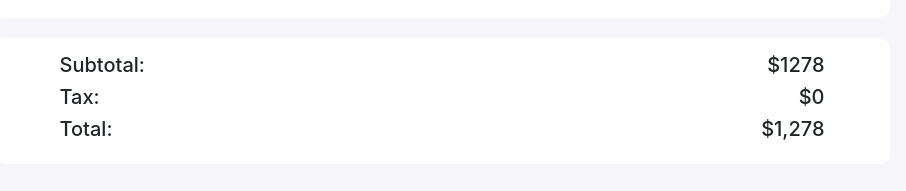
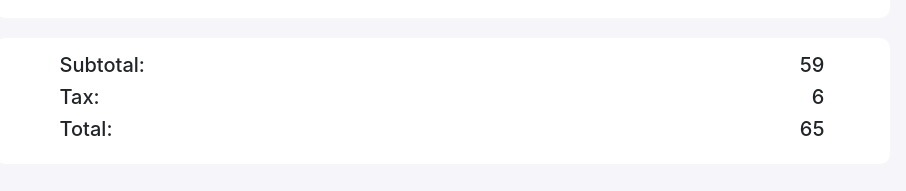
Before and after one commit to jubayerr/shopping-cart, a plain HTML site: page index.html in a window 1280 px wide. Both pictures are taken after a click on the button 748 px from the left and 242 px from the top of the page. Shown: the part 491-682 px from the top of the page, without its empty margins (198-1104 px from the left). Drawn offline with nearby package versions, Linux system fonts and the light colour scheme.

Commit message:
project done

```diff
--- a/index.html
+++ b/index.html
@@ -69,9 +69,9 @@
                      </div>
 
                      <div class="col-md-4 status">
-                        <h5>$<span id="totalProductAmount">1278</span></h5>
-                        <h5>$0</h5>
-                        <h5>$1,278</h5>
+                        <h5 id="total-price">$1278</h5>
+                        <h5 id="tax">$0</h5>
+                        <h5 id="total">$1278</h5>
                      </div>
                   </div>
                </div>
--- a/index.js
+++ b/index.js
@@ -17,4 +17,18 @@ function handleProductValue(product, isIncrease) {
         productTotal = productNewCount * 59;
     }
     document.getElementById(product + '-total').innerText = productTotal;
+    calculateTotal()
 }
+
+function calculateTotal() {
+    phonePrice = document.getElementById('phone-input');
+    phoneNewPrice = parseInt(phonePrice.value)
+    casePrice = document.getElementById('case-input');
+    caseNewPrice = parseInt(casePrice.value)
+    totalPrice = phoneNewPrice * 1219 + caseNewPrice * 59
+    document.getElementById('total-price').innerText = totalPrice;
+    const tax = Math.round(totalPrice * 0.1)
+    document.getElementById('tax').innerText = tax;
+    document.getElementById('total').innerText = totalPrice + tax;
+    return totalPrice;
+}
```
